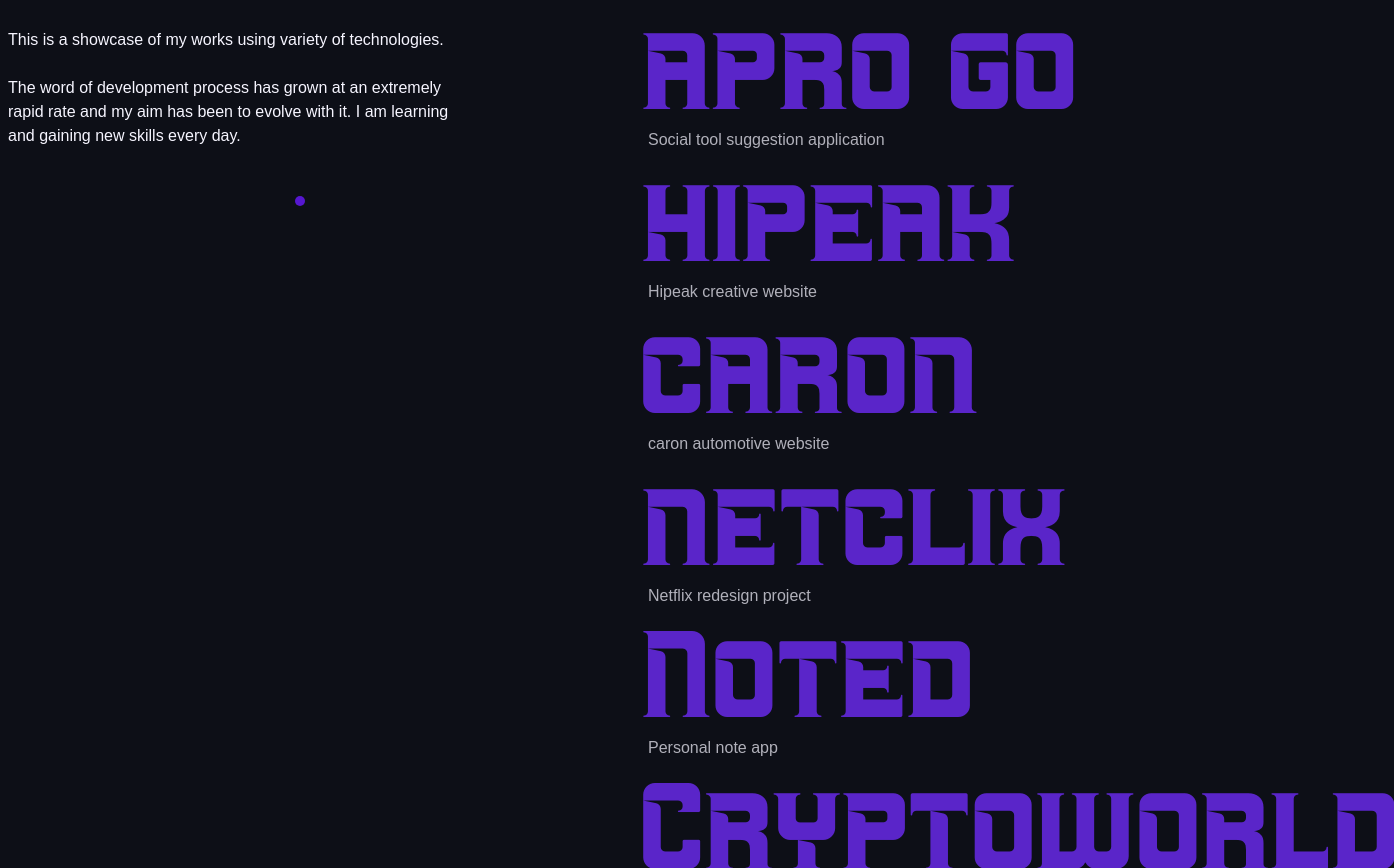
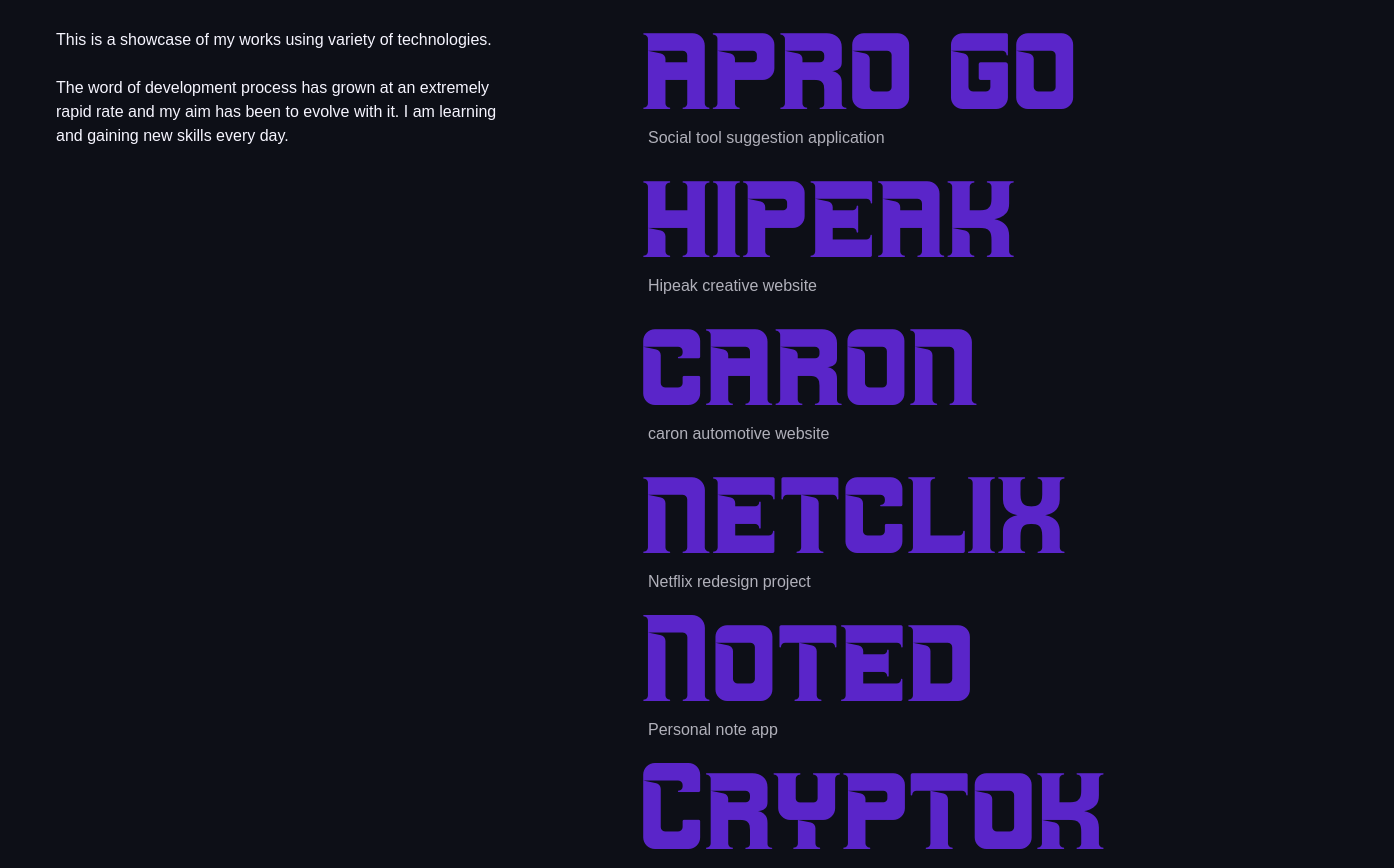
Before and after one commit to daniel0426/portfolio_2022, a Next.js app: page / in a window 1280 px wide. Shown: the part 2800-3668 px from the top of the page, 1394 px wide, since content can reach past the window. Built offline with nearby package versions, Linux system fonts and the light colour scheme; what tailwindcss-autofill would draw is missing.

Commit message:
delete package lock file

```diff
--- a/components/About.js
+++ b/components/About.js
@@ -21,7 +21,7 @@
           <p>
             beyond front-end development, i eager to learn how to show data
             effectively to users and write backend logic to handle massive
-            traffic
+            traffic.
           </p>
         </div>
         <div className="w-4/5 md:w-1/2 flex flex-col justify-center mx-auto md:mx-0">
@@ -45,7 +45,7 @@
         </div>
       </div>
       <Skills />
-      <h2 className="section-title">about /</h2>
+      <h2 className="section-title text-right">about /</h2>
     </section>
   );
 }
--- a/components/Contact.js
+++ b/components/Contact.js
@@ -1,4 +1,4 @@
-import React, { useCallback, useEffect, useState } from 'react';
+import React from 'react';
 import { useForm } from 'react-hook-form';
 import toast, { Toaster } from 'react-hot-toast';
 import Loader from './Loader';
@@ -61,7 +61,7 @@
       <div className="container md:px-5 py-24 mx-auto mb-24">
         <div className="flex flex-col text-left sm:text-center mx-auto w-4/5 md:w-full mb-12 sm:mb-16">
           <h1 className="text-3xl sm:text-4xl md:text-5xl  font-medium title-font mb-4 text-brightpurple">
-            Send me a message !
+            Send me a message!
           </h1>
           <p className="leading-relaxed text-[16px] md:text-xl font-light r">
             Got a question or proposal, or just want {''}
--- a/components/Header.js
+++ b/components/Header.js
@@ -1,16 +1,12 @@
-import React, { useState, useEffect } from 'react';
+import React, { useState, useEffect, useCallback } from 'react';
 import Link from 'next/link';
-
+import Image from 'next/image';
 import {
   DocumentTextIcon,
-  MoonIcon,
-  SunIcon,
   MenuAlt3Icon,
   XCircleIcon,
 } from '@heroicons/react/outline';
-import Image from 'next/image';
 import { ImLinkedin, ImGithub } from 'react-icons/im';
-import { useCallback } from 'react';
 
 function Header() {
   const [mobileNavOpen, setMobileNavOpen] = useState(false);
@@ -32,9 +28,9 @@
 
   useEffect(() => {
     if (typeof window != 'undefined' && window.document && mobileNavOpen) {
-      document.body.classList.add('scroll');
+      document.body.style.overflow = 'hidden';
     } else if (typeof window != 'undefined' && mobileNavOpen === false) {
-      document.body.classList.remove('scroll');
+      document.body.style.overflow = 'unset';
     }
   }, [mobileNavOpen]);
 
@@ -75,7 +71,12 @@
             className="md:hover:underline decoration-wavy transition-all hover:brightness-110"
             onClick={clickMobileMenuLink}
           >
-            <a href="" target="_blank" className="flex items-center">
+            <a
+              href="/CV-2022.pdf"
+              target="_blank"
+              rel="noreferrer"
+              className="flex items-center"
+            >
               <span>CV</span>
               <DocumentTextIcon className="w-12 h-13 ml-0.5 md:ml-0.3 md:w-5 md:h-5 " />
             </a>
--- a/components/Projects.js
+++ b/components/Projects.js
@@ -6,7 +6,7 @@
     <section className="container mx-auto py-12 px-2" id="projects">
       <h2 className="section-title">projects</h2>
       <div className="flex flex-col mx-auto w-4/5 sm:w-full md:flex-row justify-center sm:grid-cols-2 items-start ">
-        <div className="font-light mx-auto pt-7 md:pr-12 sm:w-1/2  relative flex flex-col min-h-full">
+        <div className="font-light mx-auto pt-7 md:px-12 sm:w-1/2  relative flex flex-col min-h-full">
           <p className="max-w-md text-[16px]  mb-6">
             This is a showcase of my works using variety of technologies.
           </p>
@@ -15,10 +15,10 @@
             and my aim has been to evolve with it. I am learning and gaining new
             skills every day.
           </p>
-          <div className="flex flex-1 h-full flex-col items-center opacity-80 ">
+          {/* <div className="flex flex-1 h-full flex-col items-center opacity-80 ">
             <div className="w-2.5 h-2.5 mb-8 rounded-full bg-brightpurple "></div>
             <div className="w-0.5 flex-1 h-full bg-brightpurple"></div>
-          </div>
+          </div> */}
         </div>
         <div className="mx-auto sm:w-1/2 ">
           {projects.map((project) => (
@@ -31,7 +31,7 @@
                 <p className="text-5xl sm:text-8xl  lg:text-9xl text-purple  font-machine opacity-85 hover:opacity-100 hover:brightness-125  hover:italic hover:translate-x-3 transition-all">
                   {project.title}
                 </p>
-                <p className="opacity-70 text-sm sm:text-base font-light pl-0.5 sm:pl-2  group-hover:opacity-100 transition-all">
+                <p className="opacity-70 text-sm sm:text-[16px] font-light pl-0.5 sm:pl-2  group-hover:opacity-100 transition-all">
                   {project.description}
                 </p>
               </div>
--- a/db/data.js
+++ b/db/data.js
@@ -83,7 +83,7 @@
   },
   {
     id: 6,
-    title: 'Cryptoworld',
+    title: 'Cryptok',
     description: 'Cryptocurrency information application',
     details: [
       'Cryptocurrency website that show cryptocurrencies and related news to users using coinranking and Bing new API.',
@@ -92,8 +92,8 @@
       'Implement design using Ant design, but need to improve on responsive design',
     ],
     technologies: ['React', 'Redux', 'Rapid API', 'Ant Design'],
-    img: '/projects/noted.png',
-    githubUrl: 'https://github.com/daniel0426/noteApp-redux-reduxThunk',
-    websiteUrl: 'https://noted-personal.netlify.app',
+    img: '/projects/cryptoworld.png',
+    githubUrl: 'https://github.com/daniel0426/cryptoworld',
+    websiteUrl: 'https://cryptos-worlds.netlify.app/',
   },
 ];
--- a/pages/projects/[id].js
+++ b/pages/projects/[id].js
@@ -30,24 +30,24 @@
             <img
               alt="project"
               layout="fill"
-              src={img}
+              src={img && img}
               className="w-full! relative! object-contain rounded-md opacity-95"
             />
           </div>
           <div className="lg:w-2/5 w-full lg:pl-12 mt-6 lg:mt-0">
-            <h2 className="text-lg mb-4">{description}</h2>
+            <h2 className="text-lg mb-4">{description && description}</h2>
             <div className="mb-6">
               <p className="mb-3 text-lg">Details</p>
-              {details.map((detail, index) => (
+              {details?.map((detail, index) => (
                 <p key={index} className="mb-2 text-sm font-light ">
-                  {detail}
+                  {detail && detail}
                 </p>
               ))}
             </div>
             <div className="mb-6">
               <p className="mb-3 text-lg">Technologies</p>
               <div className="flex flex-wrap gap-y-4">
-                {technologies.map((technology, index) => (
+                {technologies?.map((technology, index) => (
                   <span
                     key={index}
                     className="bg-brightpurple mr-4  rounded-3xl py-2 px-3 text-[12px] uppercase"
```
Also changed, not shown: 2 other files (tests, documents, lock files or other folders).
